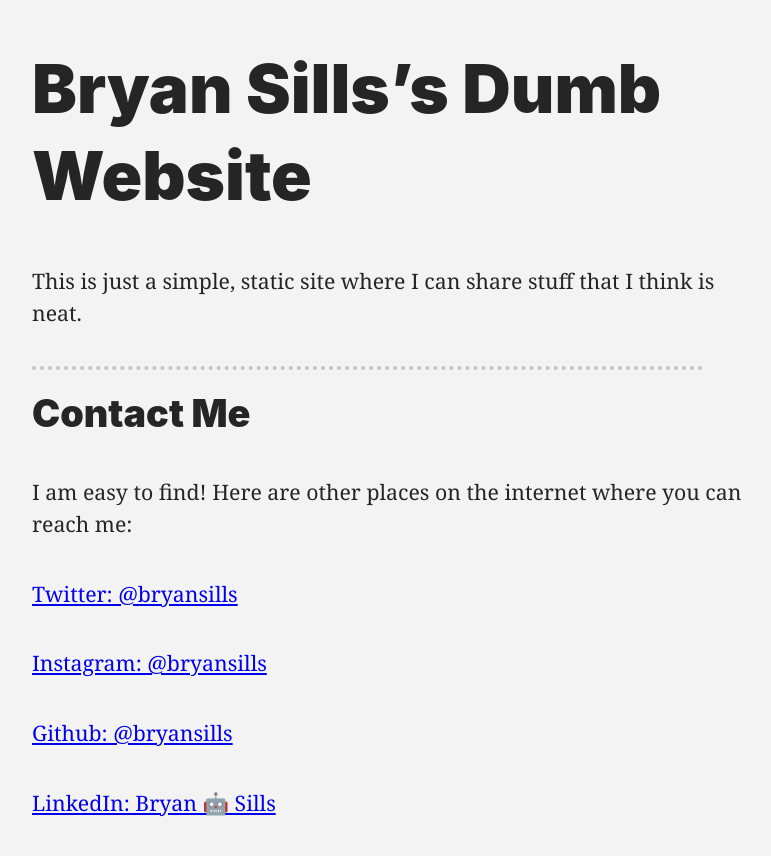
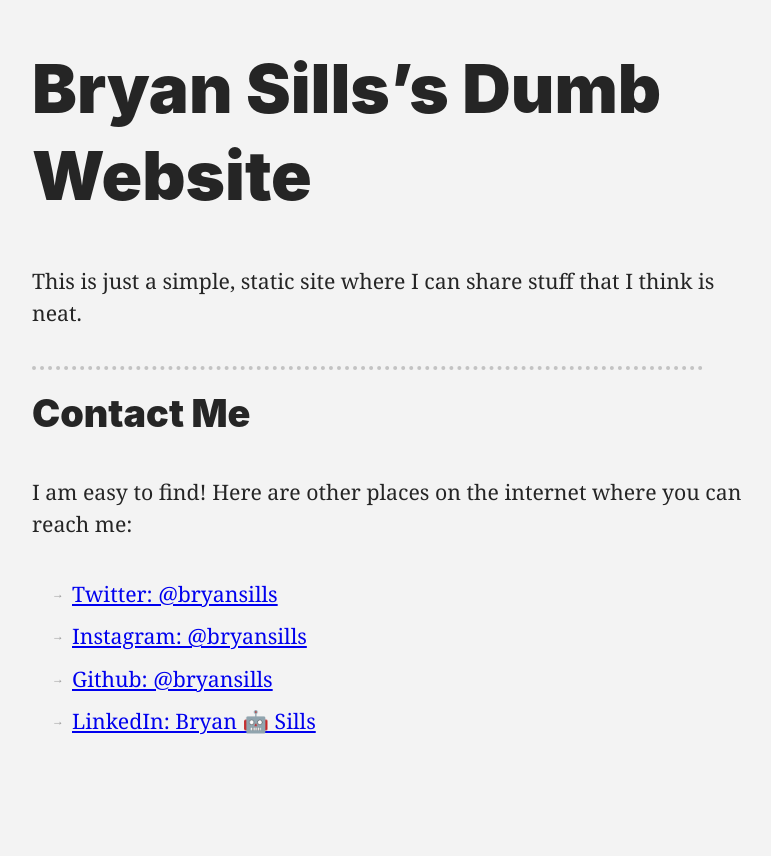
Before and after one commit to bryansills/bryansills.github.io, a Jekyll site: the page built from index.md, in a window 1280 px wide. Shown: the top 856 px of the page, without its empty margins (96-867 px from the left). Built offline with Jekyll 4.4.1, drawn with Linux system fonts in a browser that asks for light colours.

Commit message:
Add some formatting around my links on my main page

```diff
--- a/assets/css/global.css
+++ b/assets/css/global.css
@@ -128,6 +128,29 @@ h3 {
   display: block;
 }
 
+.post ul {
+  list-style-type: none;
+  padding-left: 20px;
+}
+
+.post li {
+  display: grid;
+  grid-template-columns: 20px auto;
+  justify-content: start;
+  align-items: center;
+  font-size: var(--size-500);
+}
+
+.post li + li {
+  margin-top: 0.5em;
+}
+
+.post li::before {
+  content: "→";
+  font-size: var(--size-300);
+  color: #999;
+}
+
 @media (min-width: 45em) {
   h1 {
     font-size: var(--size-900);
--- a/index.md
+++ b/index.md
@@ -11,10 +11,7 @@ This is just a simple, static site where I can share stuff that I think is neat.
 
 I am easy to find! Here are other places on the internet where you can reach me:
 
-[Twitter: @bryansills](https://www.twitter.com/bryansills)
-
-[Instagram: @bryansills](https://www.instagram.com/bryansills/)
-
-[Github: @bryansills](https://www.github.com/bryansills)
-
-[LinkedIn: Bryan 🤖 Sills](https://www.linkedin.com/in/bryan%F0%9F%A4%96-sills-b6717a82)
+- [Twitter: @bryansills](https://www.twitter.com/bryansills)
+- [Instagram: @bryansills](https://www.instagram.com/bryansills/)
+- [Github: @bryansills](https://www.github.com/bryansills)
+- [LinkedIn: Bryan 🤖 Sills](https://www.linkedin.com/in/bryan%F0%9F%A4%96-sills-b6717a82)
```
